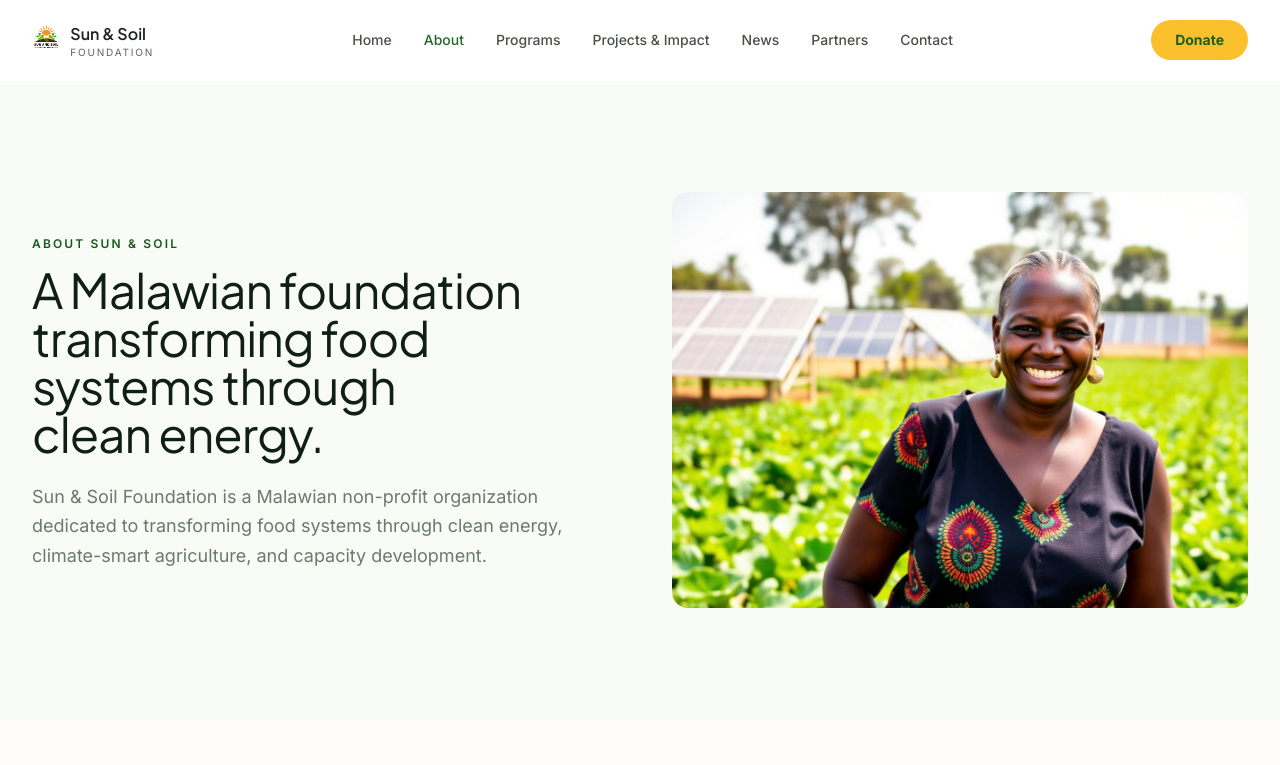
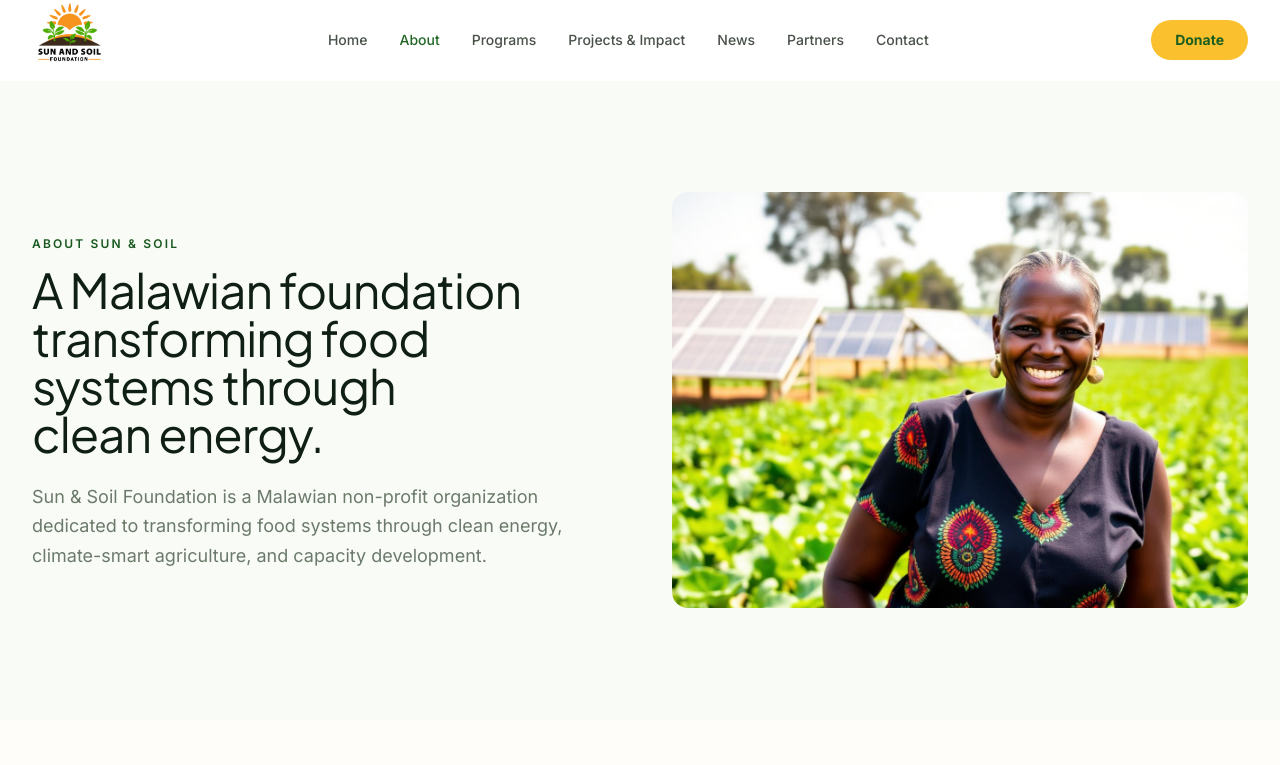
Before and after one commit to bsc-com-22/sunand, a plain HTML site: page about.html in a window 1280 px wide. Shown: the top 765 px of the page. Drawn offline with nearby package versions, Linux system fonts and the light colour scheme.

Commit message:
Logo Update

```diff
--- a/about.html
+++ b/about.html
@@ -43,15 +43,8 @@
         <div class="container-narrow flex items-center justify-between h-16 md:h-20 px-5 md:px-8">
             <a href="index.html" class="flex items-center gap-2.5 group" aria-label="Sun & Soil Foundation home">
                 <div class="logo-container">
-                    <img src="assets/logo.png" alt="Sun & Soil Foundation Logo" class="h-10 w-auto">
+                    <img src="assets/logo.png" alt="Sun & Soil Foundation Logo" class="h-14 md:h-16 w-auto">
                 </div>
-                <span class="flex flex-col leading-tight">
-                    <span
-                        class="font-display text-base font-semibold logo-text-primary text-foreground transition-colors">Sun
-                        &amp; Soil</span>
-                    <span
-                        class="text-[10px] uppercase tracking-[0.18em] logo-text-secondary opacity-70 text-foreground transition-colors">Foundation</span>
-                </span>
             </a>
 
             <nav class="hidden lg:flex items-center gap-8" aria-label="Primary">
@@ -420,11 +413,7 @@
             <div class="lg:col-span-2">
                 <a href="index.html" class="flex items-center gap-2.5 group text-white">
                     <div class="footer-logo">
-                        <img src="assets/logo.png" alt="Sun & Soil Foundation Logo" class="h-12 w-auto">
-                    </div>
-                    <div class="flex flex-col -space-y-1">
-                        <span class="text-lg font-display font-bold">Sun & Soil</span>
-                        <span class="text-[0.65rem] font-bold tracking-[0.2em] uppercase text-sun">Foundation</span>
+                        <img src="assets/logo.png" alt="Sun & Soil Foundation Logo" class="h-16 md:h-20 w-auto">
                     </div>
                 </a>
                 <p class="mt-5 text-sm leading-relaxed text-white/70 max-w-xs">
--- a/css/style.css
+++ b/css/style.css
@@ -210,13 +210,13 @@ header.scrolled {
 }
 
 .logo-container img {
-  height: 2.5rem;
+  height: 6.5rem;
   width: auto;
   object-fit: contain;
 }
 
 .footer-logo img {
-  height: 3rem;
+  height: 4rem;
   width: auto;
   object-fit: contain;
 }
```
Also changed, not shown: contact.html (+2 -13 lines), donate.html (+2 -13 lines), index.html (+2 -13 lines), news.html (+2 -13 lines), partners.html (+2 -13 lines), programs.html (+2 -13 lines), projects.html (+2 -13 lines), assets/farmer-story.jpg (added).
